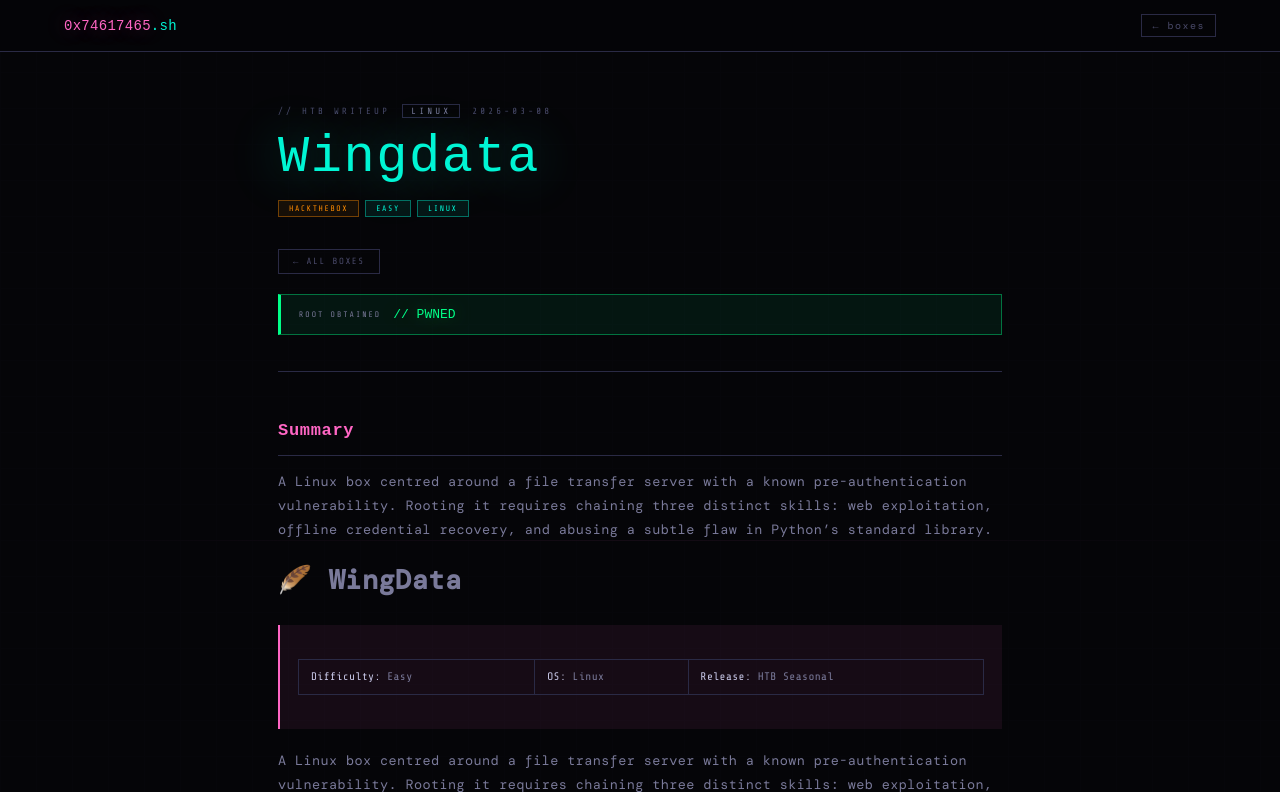
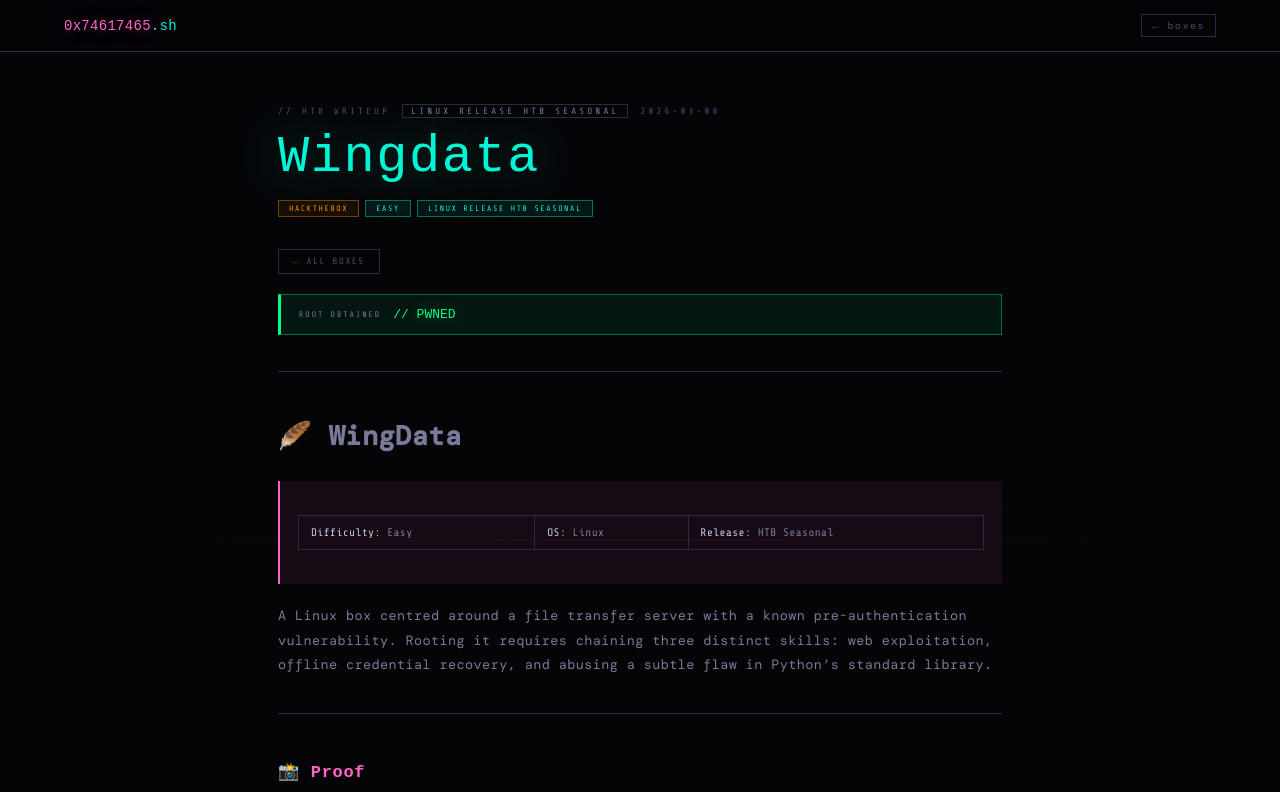
Before and after one commit to inkedqt/0x74617465.sh, a Jekyll site: the page built from _writeups/seasonal/wingdata/index.md, in a window 1280 px wide and 900 px high, cut to the strip 0-792 px from the top of the window. Built offline with Jekyll 4.4.1, drawn with Linux system fonts in a browser that asks for light colours; some web fonts are replaced.

Commit message:
rollback wingdata

```diff
--- a/_writeups/seasonal/wingdata/index.md
+++ b/_writeups/seasonal/wingdata/index.md
@@ -5,12 +5,10 @@ platform: "HackTheBox"
 category: "seasonal"
 difficulty: "Easy"
 permalink: /writeups/seasonal/wingdata/
-os: "Linux"
+os: "Linux  Release HTB Seasonal"
 date: 2026-03-08
 pwned: true
 ---
-## Summary
-A Linux box centred around a file transfer server with a known pre-authentication vulnerability. Rooting it requires chaining three distinct skills: web exploitation, offline credential recovery, and abusing a subtle flaw in Python's standard library.
 
 # 🪶 WingData
 
--- a/boxes-data.js
+++ b/boxes-data.js
@@ -1,5 +1,5 @@
 // AUTO-GENERATED by build.py — do not edit manually
-// Last built: 2026-03-08 10:29:46
+// Last built: 2026-03-08 10:37:55
 // Total writeups: 106
 
 const BOXES_SEASONAL = [
@@ -366,12 +366,12 @@ const BOXES_SEASONAL = [
   {
     "name": "Wingdata",
     "diff": "Easy",
-    "os": "Linux",
+    "os": "Linux  Release HTB Seasonal",
     "platform": "HackTheBox",
     "category": "seasonal",
     "status": "\u2705",
     "private": false,
-    "summary": "A Linux box centred around a file transfer server with a known pre-authentication vulnerability. Rooting it requires chaining three distinct skills: web exploitation, offline credential recovery, and abusing a subtle flaw in Python's standard library.",
+    "summary": "",
     "url": "/writeups/seasonal/wingdata/",
     "date": "2026-03-08"
   }
```
